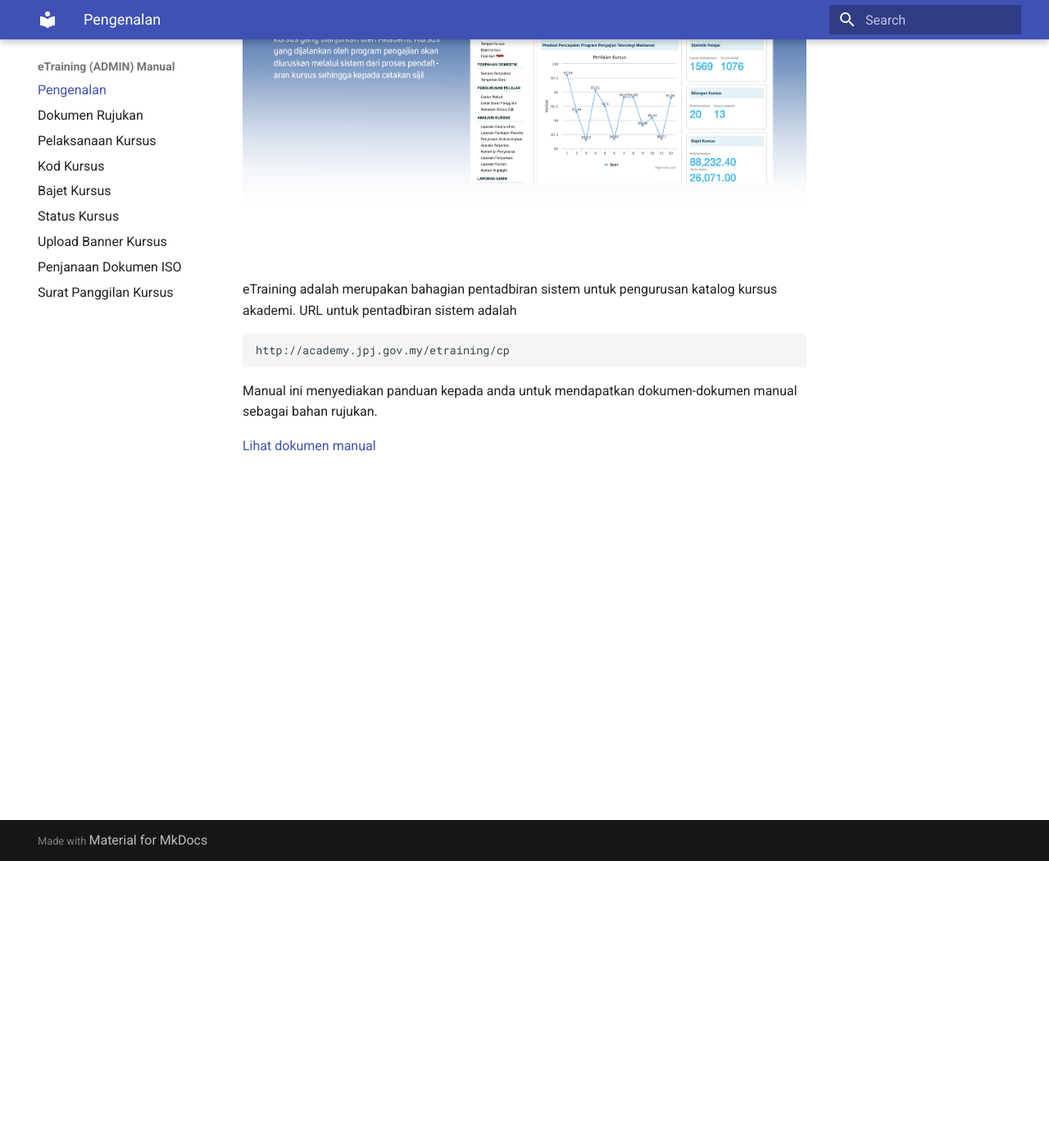
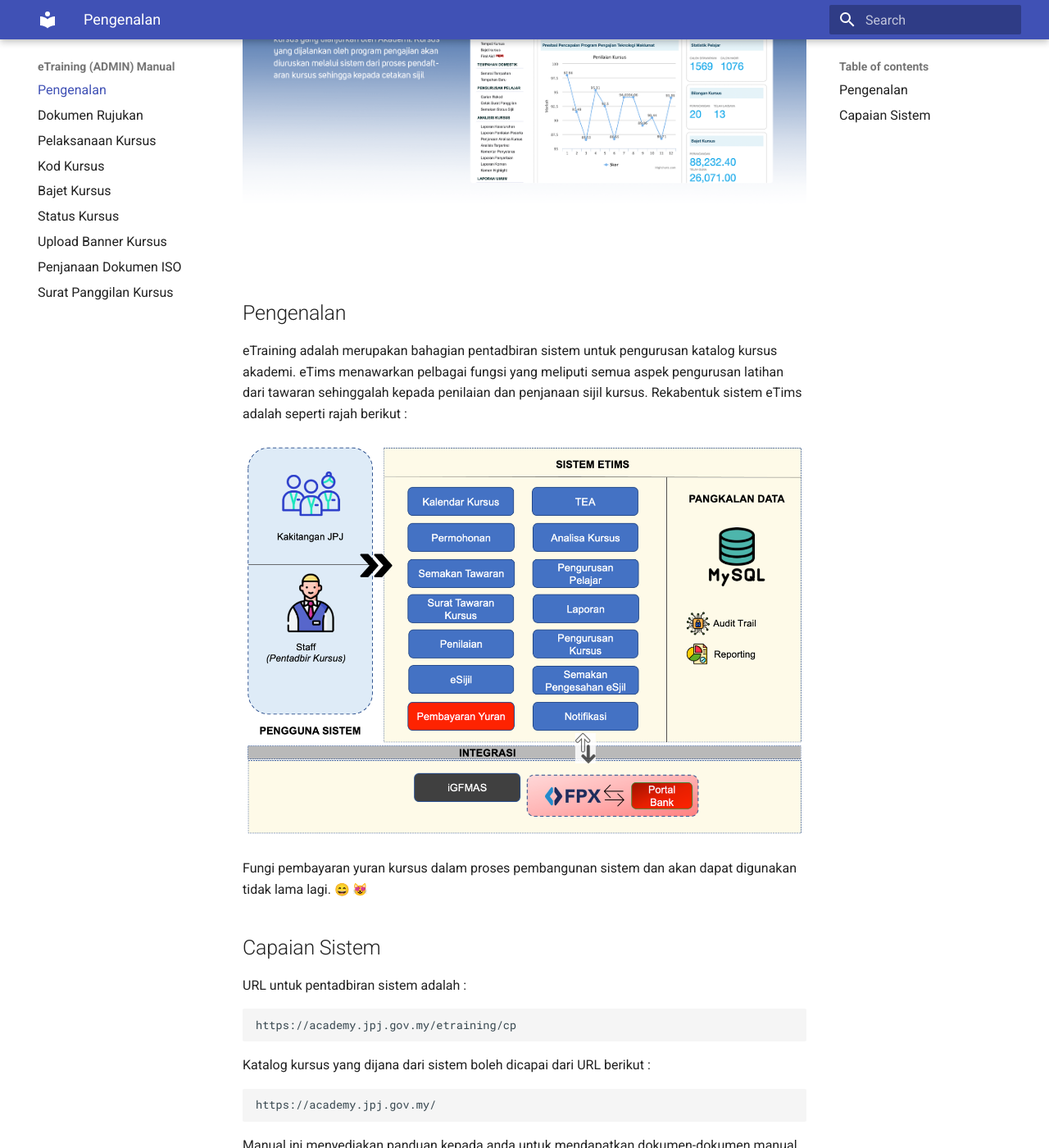
Before and after one commit to akademi-jpj/etraining, an MkDocs documentation site: the page built from docs/index.md, in a window 1280 px wide and 1400 px high, scrolled down 350 px. Shown: the whole window at 82% size. Built offline with MkDocs 1.6.1 and Material for MkDocs 9.7.7, drawn with Linux system fonts in a browser that asks for light colours; emoji names are drawn with the system emoji font; the version menu is left out.

Commit message:
Improve index

```diff
--- a/docs/index.md
+++ b/docs/index.md
@@ -2,11 +2,27 @@
 
 ![Intro](img/intro-etraining.png)
 
+## Pengenalan
 
-eTraining adalah merupakan bahagian pentadbiran sistem untuk pengurusan katalog kursus akademi. URL untuk pentadbiran sistem adalah
+eTraining adalah merupakan bahagian pentadbiran sistem untuk pengurusan katalog kursus akademi. eTims menawarkan pelbagai fungsi yang meliputi semua aspek pengurusan latihan dari tawaran sehinggalah kepada penilaian dan penjanaan sijil kursus. Rekabentuk sistem eTims adalah seperti rajah berikut :
 
-    http://academy.jpj.gov.my/etraining/cp
+![System Design](img/system_design.png)
+
+Fungi pembayaran yuran kursus dalam proses pembangunan sistem dan akan dapat digunakan tidak lama lagi. :smile: :heart_eyes_cat:
+
+## Capaian Sistem
+
+URL untuk pentadbiran sistem adalah :
+
+    https://academy.jpj.gov.my/etraining/cp
+
+Katalog kursus yang dijana dari sistem boleh dicapai dari URL berikut :
+
+    https://academy.jpj.gov.my/
+
 
 Manual ini menyediakan panduan kepada anda untuk mendapatkan dokumen-dokumen manual sebagai bahan rujukan.
 
-[Lihat dokumen manual](manual.md)
+---
+
+[Lihat Dokumen Manual](manual.md){ .md-button .md-button--primary}
--- a/mkdocs.yml
+++ b/mkdocs.yml
@@ -25,6 +25,9 @@ markdown_extensions:
   - pymdownx.inlinehilite
   - pymdownx.snippets
   - pymdownx.superfences
+  - pymdownx.emoji:
+      emoji_index: !!python/name:materialx.emoji.twemoji
+      emoji_generator: !!python/name:materialx.emoji.to_svg
 extra_css:
   - css/style.css
 nav:
```
Also changed, not shown: docs/img/system_design.png (added).
